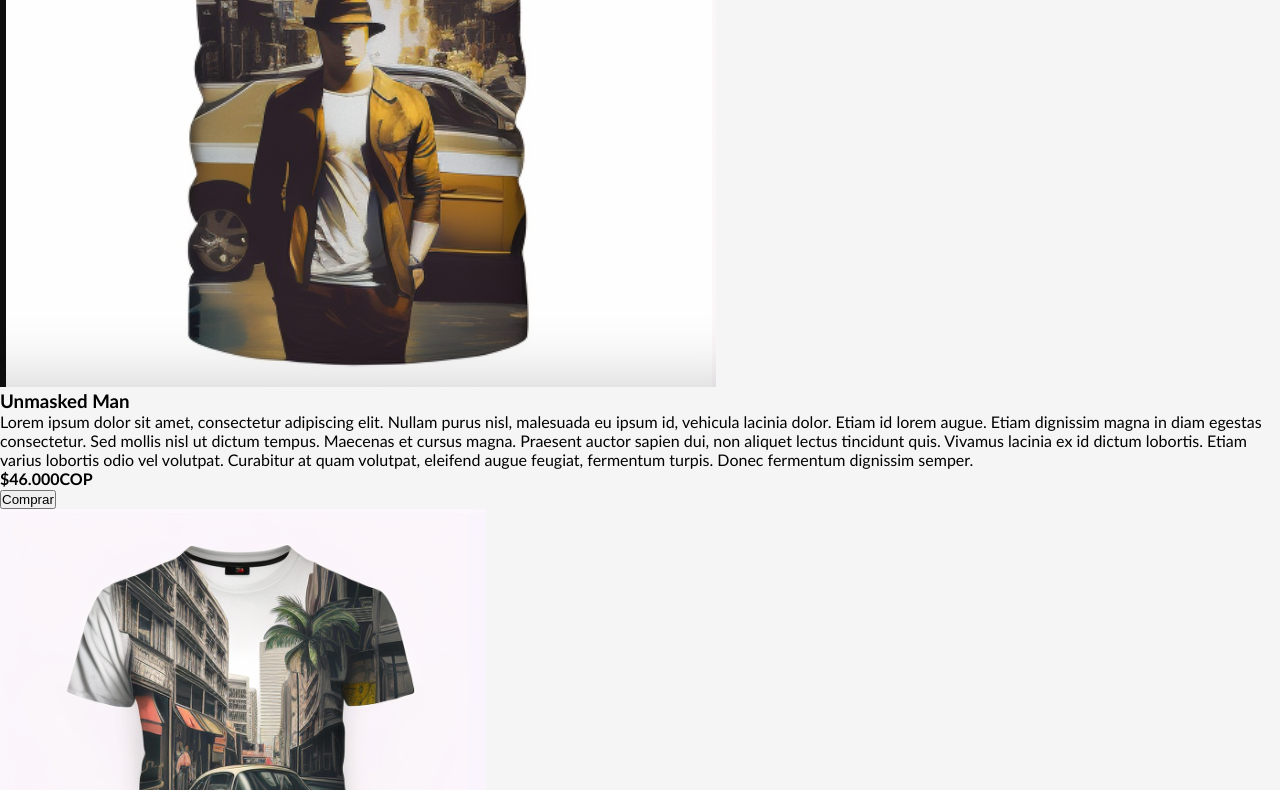
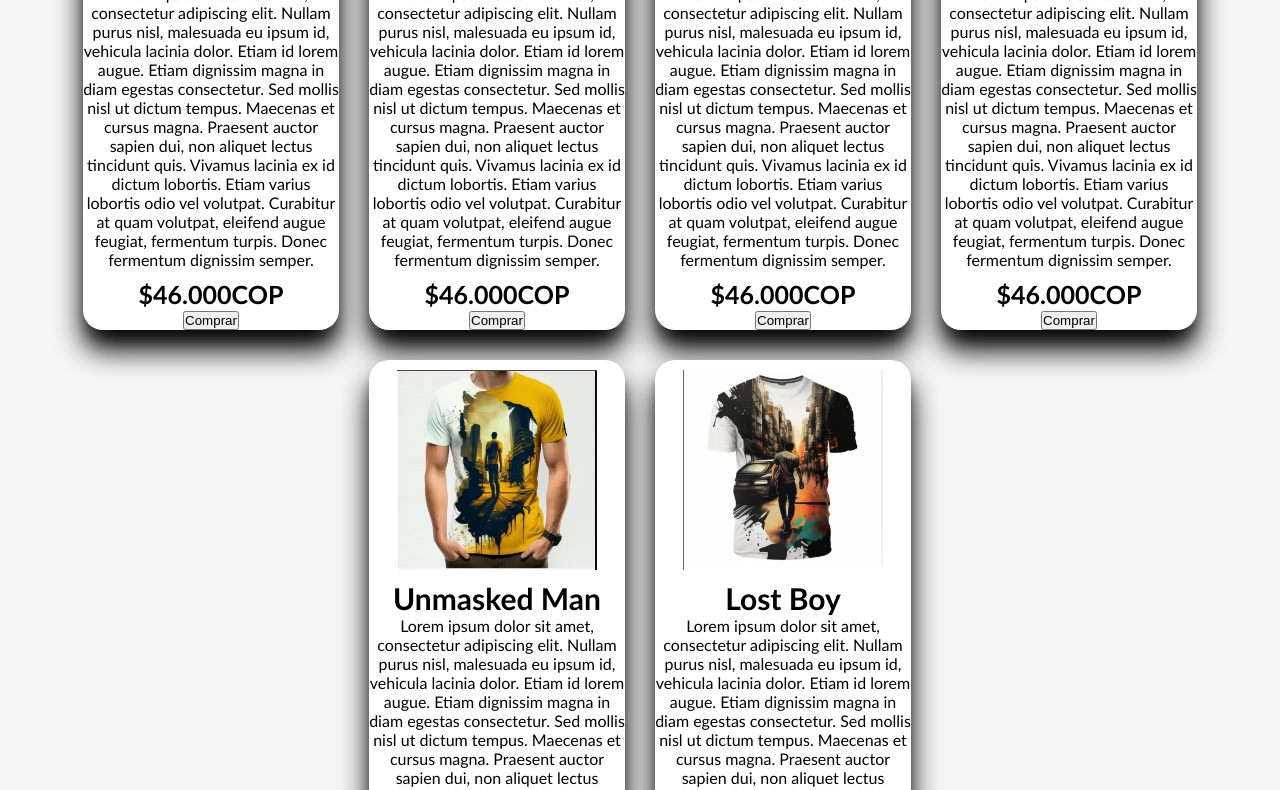
Before and after one commit to Neocrison96/ApplicacionWeb, a plain HTML site: page index.html in a window 1280 px wide. Shown: the part 417-1207 px from the top of the page. Drawn offline with Linux system fonts and the light colour scheme.

Commit message:
Estilos del catalogo uploaded

```diff
--- a/css/main.css
+++ b/css/main.css
@@ -7,6 +7,7 @@
 body {
     background: whitesmoke;
     font-family: 'Gill Sans MT';
+    margin: 0;
 }
 
 header {
@@ -68,3 +69,64 @@ nav ul li a:hover::before{
     width: 100%;
 
 }
+
+h3 {
+    text-align: center;
+    font-size: 30px;
+    margin: 0;
+    padding-top: 10px;
+}
+
+h4 {
+    text-align: center;
+    font-size: 25px;
+    margin: 0;
+    padding-top: 10px;
+}
+
+a {
+    text-decoration: none;
+}
+
+.gallery{
+    display: flex;
+    flex-wrap: wrap;
+    width: 100%;
+    justify-content: center;
+    align-items: center;
+    margin: 50px 0;
+}
+
+.content{
+    width: 20%;
+    margin: 15px;
+    box-sizing: border-box;
+    float: left;
+    text-align: center;
+    border-radius: 20px;
+    cursor: pointer;
+    padding-top: 10px;
+    box-shadow: 0 20px 28px rgba(0, 0, 0, 10),
+    0 10px 10px rgba(0, 0, 0, 0.22);
+    transition: .4s;
+    background: white;
+}
+
+.content:hover{
+    box-shadow: 0 3px 6px rgba(0, 0, 0, 0.16),
+    0 3px 6px rgba(0, 0, 0, 0.23);
+    transform: translate(0px,-8px);
+}
+
+.product_img{
+    width: 200px;
+    height: 200px;
+    text-align: center;
+    margin: 0 auto;
+    display: block;
+}
+
+.product_p{
+    text-align: center;
+    padding-top: 0 8px;
+}
```
